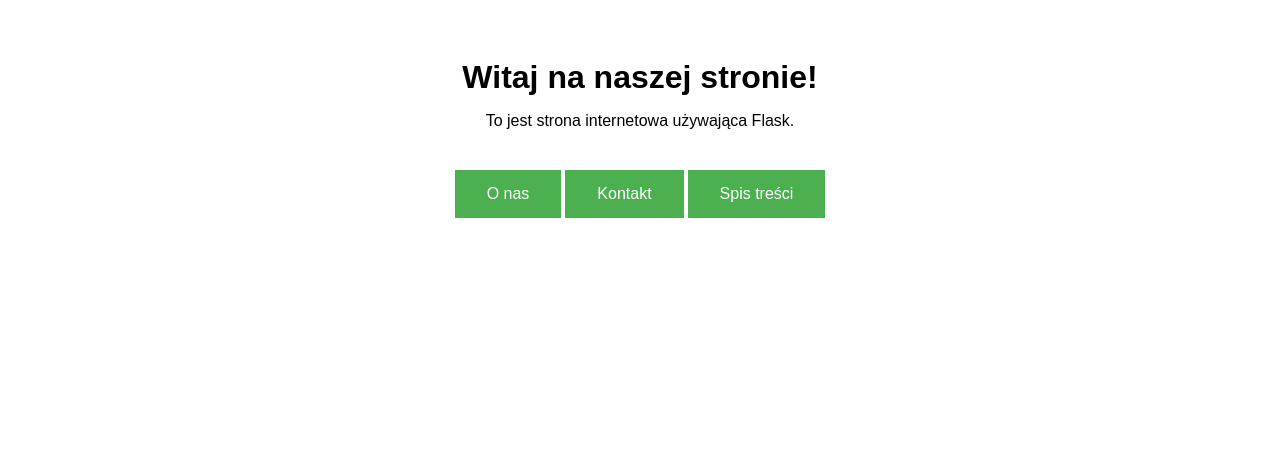
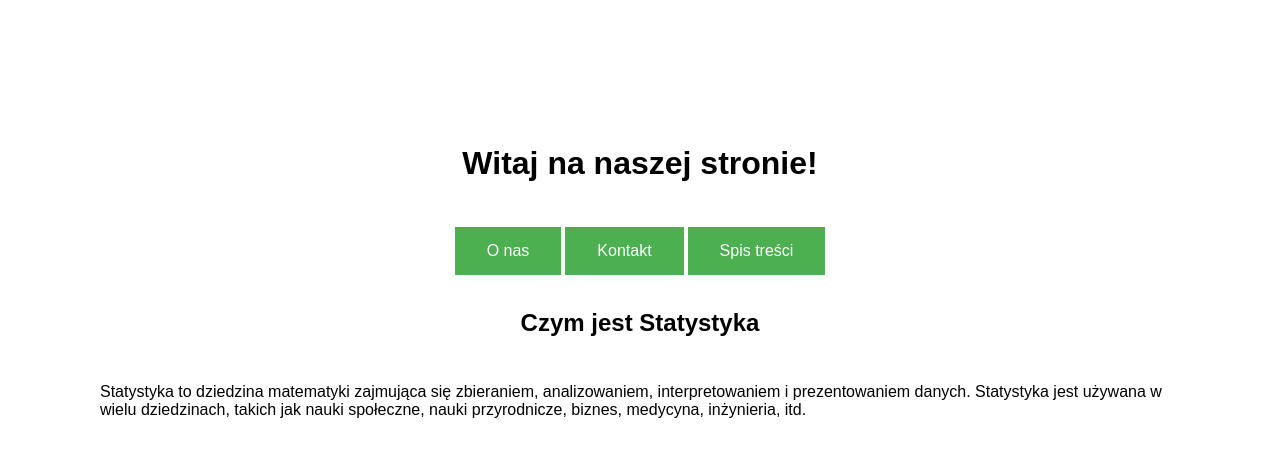
Before and after one commit to SzyKl24/Stat_site, a Flask app: page / in a window 1280 px wide. Shown: the top 457 px of the page. Run offline with Flask 3, Linux system fonts and the light colour scheme.

Commit message:
coś na stronie głównej dodane

```diff
--- a/templates/home.html
+++ b/templates/home.html
@@ -10,12 +10,19 @@
         flex-direction: column;
         justify-content: center;
         align-items: center;
-        height: 35vh;
+        height: 50vh;
         margin: 0;
         font-family: Arial, sans-serif;
       }
       h1 {
-        margin: 0;
+        margin-top: 180px;
+      }
+      p {
+        margin-right: 100px;
+        margin-left: 100px;
+      }
+      h2 {
+        margin: 30px;
       }
       .buttoncontainer {
         display: flex;
@@ -42,7 +49,6 @@
   </head>
   <body>
     <h1>Witaj na naszej stronie!</h1>
-    <p>To jest strona internetowa używająca Flask.</p>
 
     <div class="buttoncontainer">
       <a href="/about">
@@ -55,5 +61,7 @@
         <button type="button">Spis treści</button>
       </a>
     </div>
+    <h2>Czym jest Statystyka</h2>
+    <p>Statystyka to dziedzina matematyki zajmująca się zbieraniem, analizowaniem, interpretowaniem i prezentowaniem danych. Statystyka jest używana w wielu dziedzinach, takich jak nauki społeczne, nauki przyrodnicze, biznes, medycyna, inżynieria, itd.</p>
   </body>
 </html>
```
